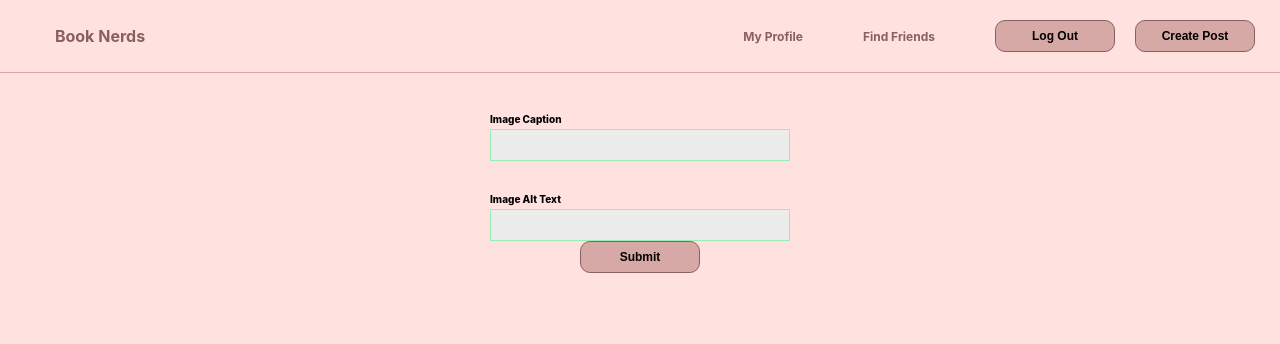
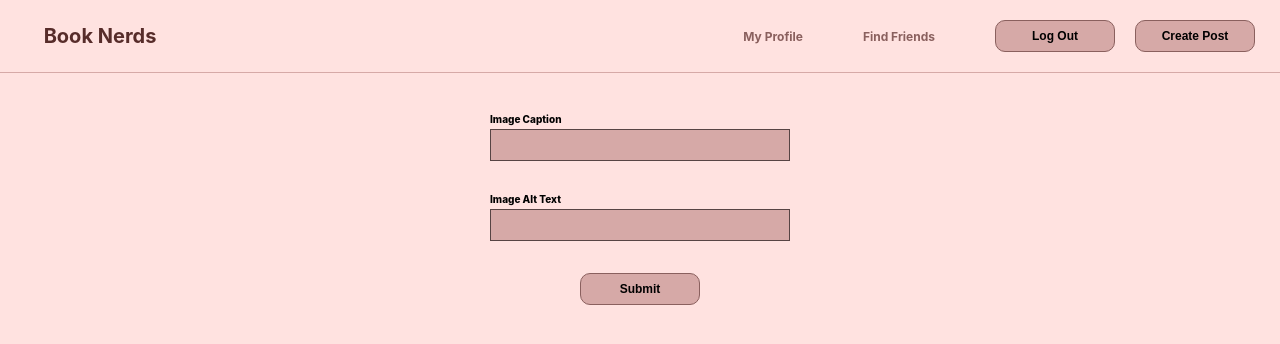
Before and after one commit to laibasarwar/Final-FrontEnd, a React (Create React App) app: page /create-post in a window 1280 px wide. Shown: the top 344 px of the page. Built offline with nearby package versions, Linux system fonts and the light colour scheme; no server answers; sample sign-in values are in the browser's storage.

Commit message:
added css

```diff
--- a/src/App.css
+++ b/src/App.css
@@ -45,14 +45,14 @@ body {
 
 .FormElement input {
   appearance: none;
-  background-color: #ececec;
-  border: 1px solid #98eeb5;
+  background-color: #d6a9a7;
+  border: 1px solid #574444;
   border-radius: 0;
   font-size: 12px;
   font-weight: 600;
   max-width: 300px;
   padding: 8px;
-  text-align: center;
+  /* text-align: center; */
 }
 
 .FormElement label {
@@ -81,6 +81,23 @@ body {
 }
 
 .Button a {
+  color: black;
+  text-decoration: none;
+}
+
+.Button-Create {
+  appearance: none;
+  background: #d6a9a7;
+  border: 1px solid #8a605e;
+  border-radius: 10px;
+  font-size: 12px;
+  font-weight: 800;
+  padding: 8px 4px;
+  width: 120px;
+  margin-top: 32px;
+}
+
+.Button-Create a {
   color: black;
   text-decoration: none;
 }
@@ -126,7 +143,7 @@ body {
 
 .Header .Logo {
   flex-shrink: 0;
-  font-size: 16px;
+  font-size: 20px;
   font-weight: bolder;
   height: 16px;
   line-height: 16px;
@@ -134,7 +151,7 @@ body {
 }
 
 .Header .Logo a {
-  color: #8a605e;
+  color: #572c2a;
   text-decoration: none;
 }
 
--- a/src/components/CreatePostForm.js
+++ b/src/components/CreatePostForm.js
@@ -16,7 +16,7 @@ function CreatePostForm({ createPost }) {
       <input type="text" name="imageAlt" />
 
       <div className="ButtonWrapper">
-        <button type="submit" className="Button">
+        <button type="submit" className="Button-Create">
           Submit
         </button>
       </div>
--- a/src/components/LoginForm.js
+++ b/src/components/LoginForm.js
@@ -9,7 +9,7 @@ function LoginForm({ loginUser }) {
       <label htmlFor="password">Password</label>
       <input type="password" name="password" />
       <div className="ButtonWrapper">
-        <button type="submit" className="Button">
+        <button type="submit" className="Button-Create">
           Submit
         </button>
       </div>
```
